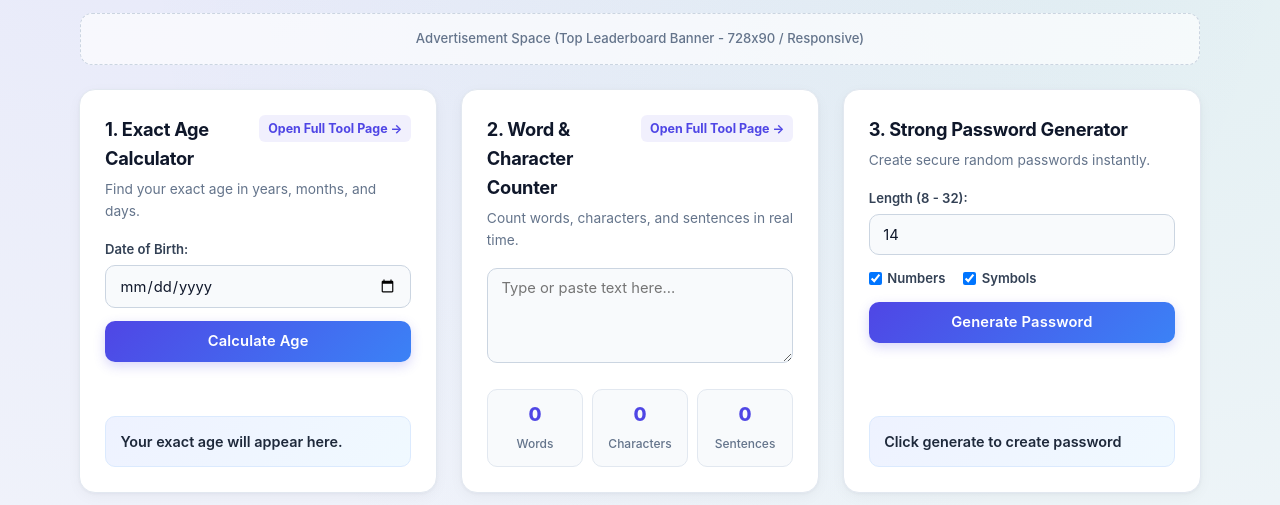
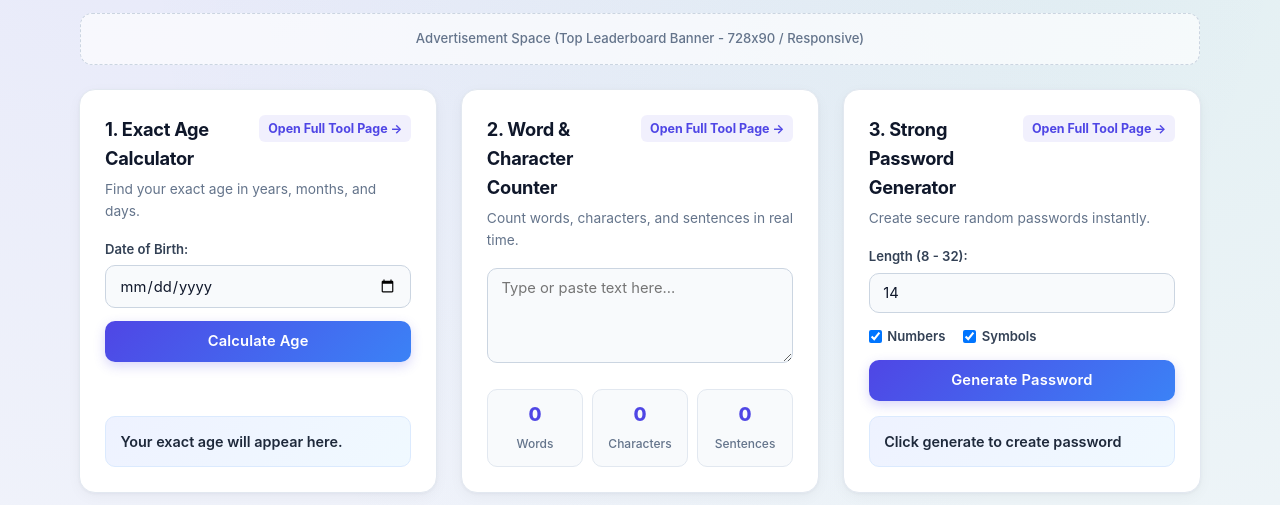
Before and after one commit to jutt332244/quicktools-hub, a plain HTML site: page index.html in a window 1280 px wide. Shown: the part 295-800 px from the top of the page. Drawn offline with Linux system fonts and the light colour scheme; no server answers.

```diff
--- a/index.html
+++ b/index.html
@@ -566,7 +566,10 @@
 
     <div class="tool-card" id="pass-tool">
       <div>
-        <h2>3. Strong Password Generator</h2>
+        <div style="display: flex; justify-content: space-between; align-items: flex-start; gap: 0.5rem;">
+  <h2>3. Strong Password Generator</h2>
+  <a href="password-generator.html" style="font-size: 0.78rem; font-weight: 700; color: var(--primary); text-decoration: none; white-space: nowrap; background: var(--primary-soft); padding: 0.25rem 0.55rem; border-radius: 6px;">Open Full Tool Page →</a>
+</div>
         <p class="desc">Create secure random passwords instantly.</p>
         <label for="pass-length">Length (8 - 32):</label>
         <input type="number" id="pass-length" value="14" min="8" max="32" />
```
